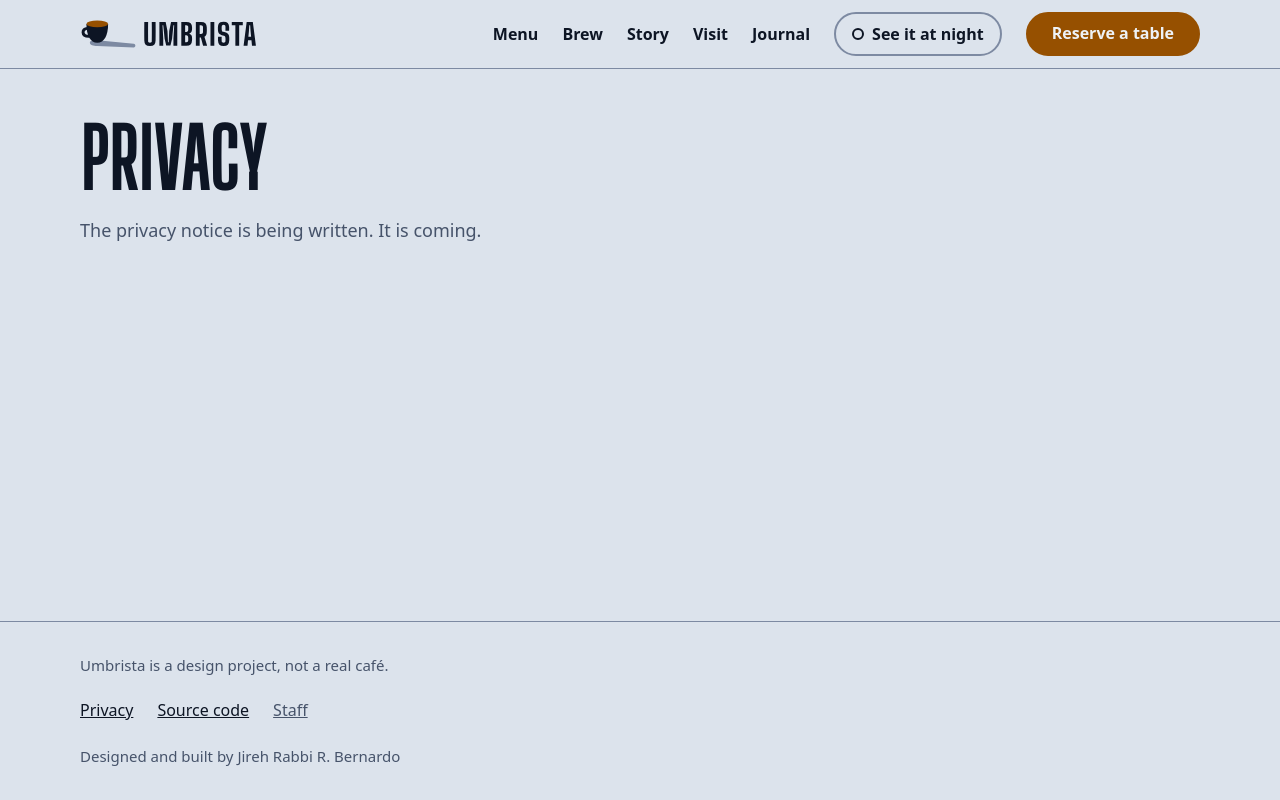
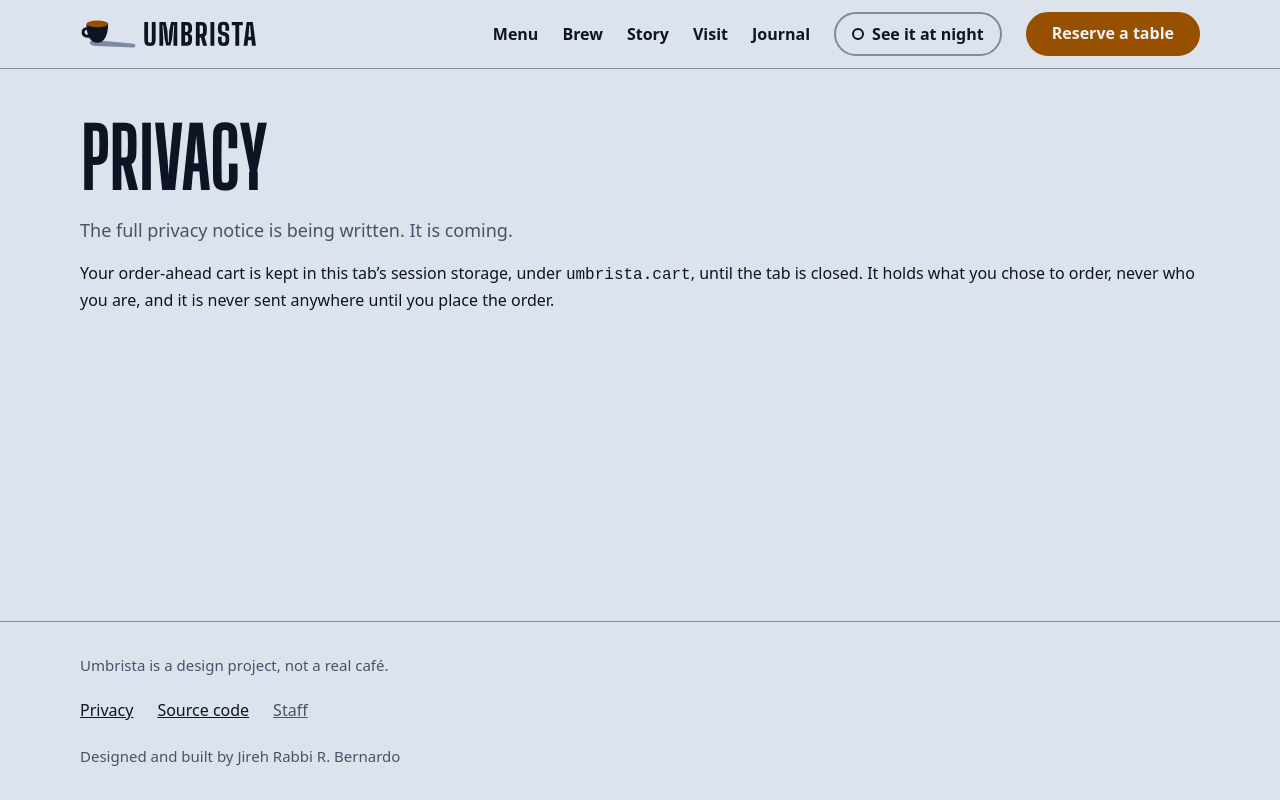
Before and after one commit to rehrabbi/umbrista, a React (Vite) app: page /privacy in a window 1280 px wide. Built offline with nearby package versions, Linux system fonts and the light colour scheme; a web font is replaced by a local one.

Commit message:
feat: say on the privacy page where the cart is kept
- The order-ahead cart lives in the tab's session storage under umbrista.cart

```diff
--- a/src/pages/Privacy.tsx
+++ b/src/pages/Privacy.tsx
@@ -1,5 +1,16 @@
-import { StubPage } from './StubPage'
+import { CART_KEY } from '../cart/cartStore'
+import { PageHeading } from '../ui/PageHeading'
 
 export default function Privacy() {
-  return <StubPage title="Privacy">The privacy notice is being written. It is coming.</StubPage>
+  return (
+    <div className="page">
+      <PageHeading>Privacy</PageHeading>
+      <p className="page-lede">The full privacy notice is being written. It is coming.</p>
+      <p>
+        Your order-ahead cart is kept in this tab’s session storage, under <code>{CART_KEY}</code>, until the tab is
+        closed. It holds what you chose to order, never who you are, and it is never sent anywhere until you place the
+        order.
+      </p>
+    </div>
+  )
 }
```
